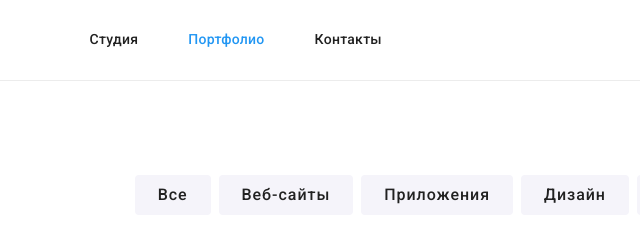
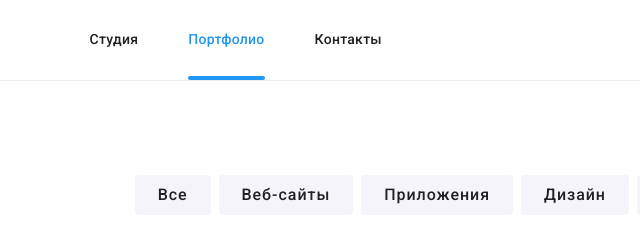
Before and after one commit to Elena-Kazanovskaya/goit-markup-hw-05, a plain HTML site: page portfolio.html in a window 1280 px wide. Shown: the top 240 px of the page, 201-841 px from the left. Drawn offline with nearby package versions, Linux system fonts and the light colour scheme.

Commit message:
добавляет псевдоелемент в хедер

```diff
--- a/css/styles.css
+++ b/css/styles.css
@@ -67,13 +67,15 @@ ul {
     font-size: 26px;
     line-height: 1,19;
     text-decoration: none;
+
+    transition: color 250ms cubic-bezier(0.4, 0, 0.2, 1), background-color 250ms cubic-bezier(0.4, 0, 0.2, 1), box-shadow 250ms cubic-bezier(0.4, 0, 0.2, 1);
 }
 .logo-footer {
     color: var(--primary-white-color);
     font-family: Raleway, sans-serif;
     font-weight: 700;
     font-size: 26px;
-    line-height: 1, 19;
+    line-height: 1,19;
     text-decoration: none;
 }
 .logo:hover {
@@ -108,6 +110,7 @@ ul {
 
 }
 .site-nav {
+
     display: flex;
     margin-left: 93px;
 
@@ -128,6 +131,7 @@ ul {
 }
 
 .site-nav .link {
+    position: relative;
     display: block;
     padding-top: 32px;
     padding-bottom: 32px;
@@ -186,7 +190,22 @@ ul {
 }
 
 .contacts .link.current {
+    /* position: relative;
+    display: block; */
     color: var(--accent-color);
+}
+
+.current::after {
+    content: "";
+    position: absolute;
+    left: 0;
+    bottom: 0;
+    /* display: block; */
+    width: 100%;
+    height: 4px;
+    border-radius: 2px;
+    background-color: var(--accent-color);
+
 }
 
 /* hero */
```
Also changed, not shown: index.html (+1 -1 lines).
